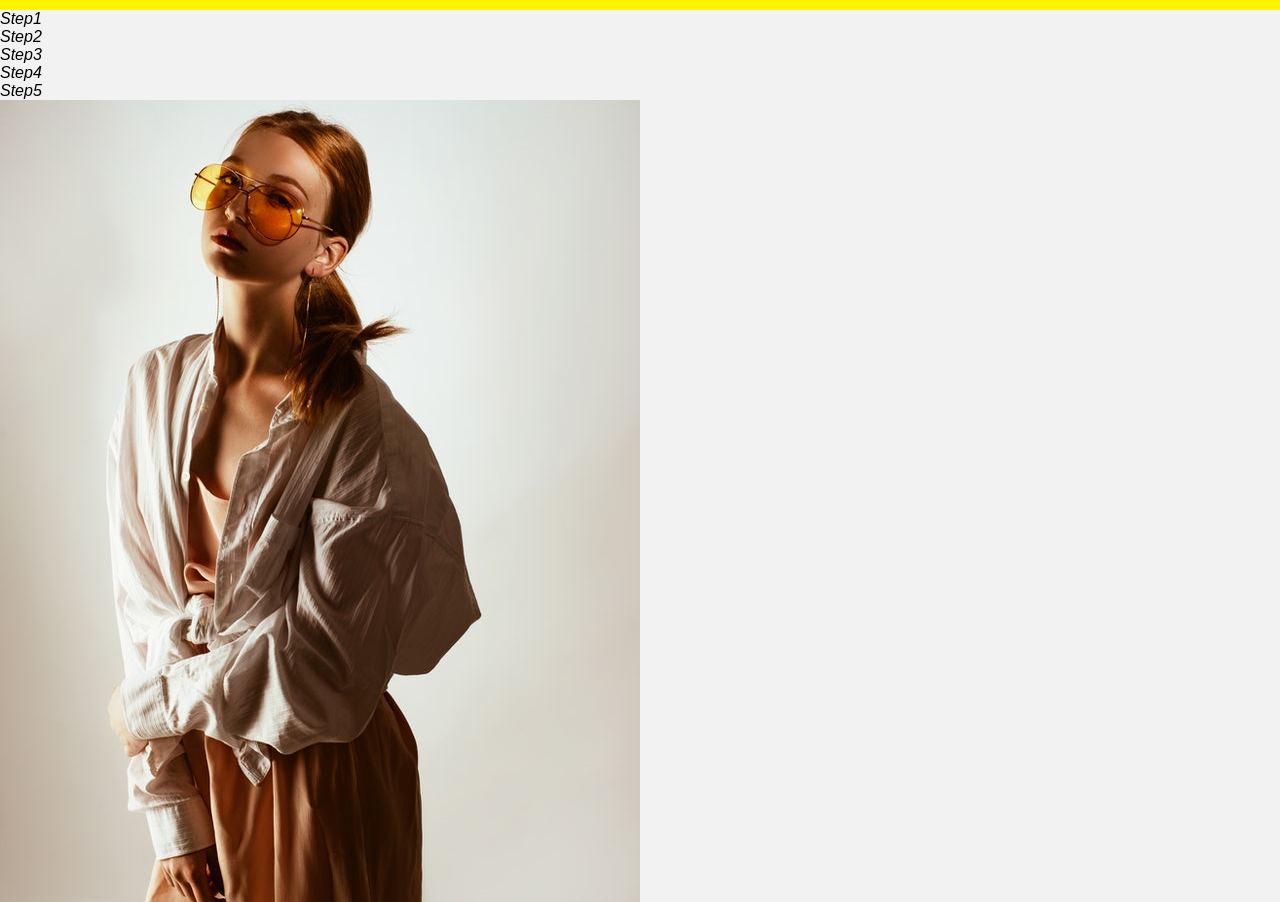
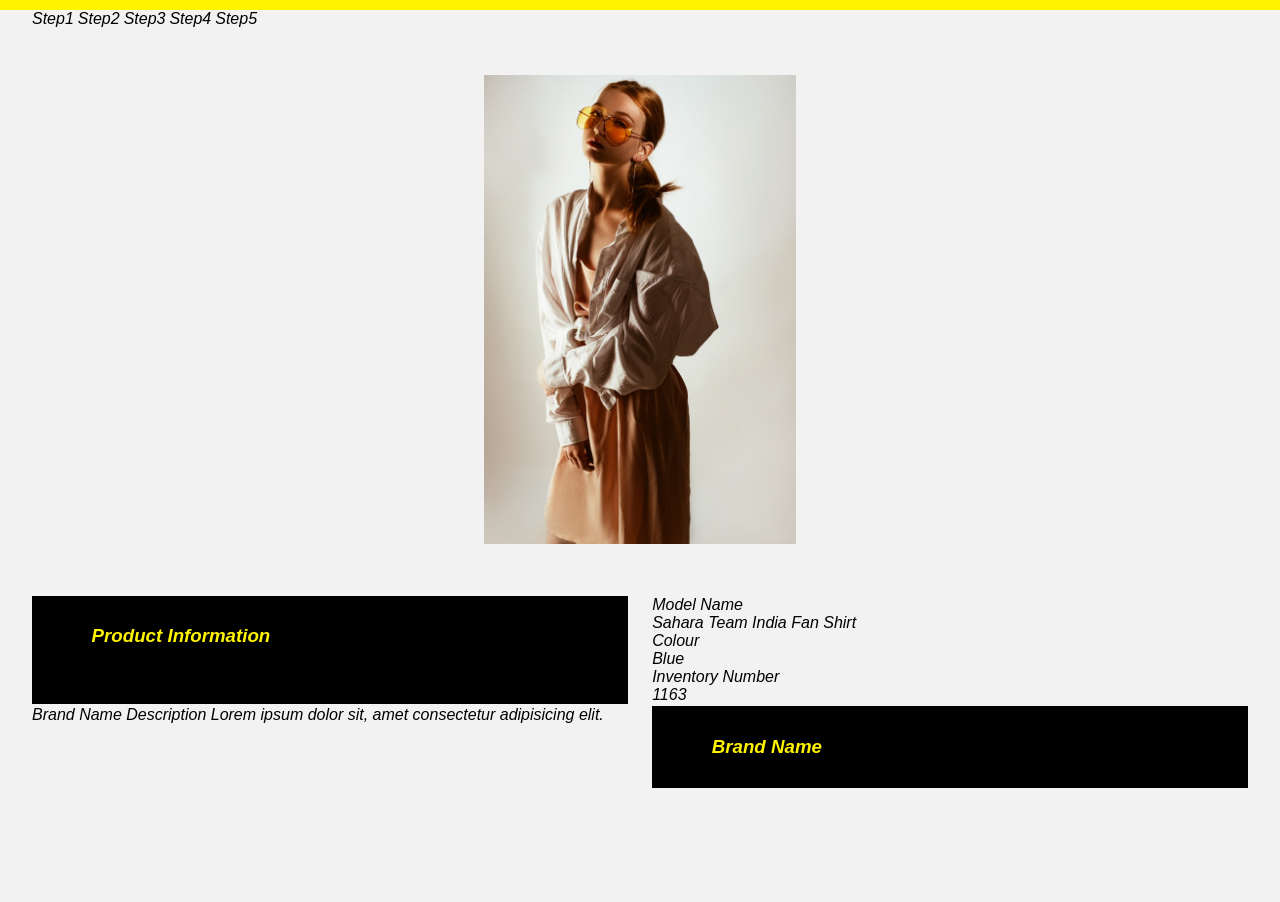
Before and after one commit to TeaTreeDmitri/Dynamic-Content, a plain HTML site: page product.html in a window 1280 px wide. Shown: the part 50-952 px from the top of the page. Drawn offline with Linux system fonts and the light colour scheme; a web font is replaced by a local one.

Commit message:
css to product list, and product

```diff
--- a/product.html
+++ b/product.html
@@ -19,7 +19,7 @@
       </nav>
     </header>
 
-    <main>
+    <main class="mainProduct">
       <ol class="breadcrumbs">
         <li>Step1</li>
         <li>Step2</li>
@@ -40,32 +40,25 @@
           <dt>Inventory Number</dt>
           <dd>1163</dd>
         </dl>
-        <h3>Brand Name</h3>
+        <h3 class="brandName">Brand Name</h3>
         <p>
           Brand Name Description Lorem ipsum dolor sit, amet consectetur
-          adipisicing elit. Voluptatum vitae a, ex maiores facilis atque
-          accusamus asperiores hic nesciunt pariatur beatae voluptate autem
-          veniam ipsa tempore minima officiis qui numquam. Dignissimos quaerat
-          ea cupiditate, numquam harum explicabo iste magni autem commodi
-          laboriosam tempora sit. Facere maxime, praesentium rerum sed
-          assumenda, voluptates facilis voluptatem dolores sit officiis
-          cupiditate voluptatibus dicta consectetur.
+          adipisicing elit.
         </p>
       </section>
-      <section class="puchaseBox">
-        <h3>Product Title</h3>
+       <section class="purchaseBox">
+        <h3 class="productTitle">Product Title</h3>
         <p>nike | tshirts</p>
         <form>
           <label>
-              <!-- Not sure what's up with Axe Linter Label under here vvvvv -->
-            <select-name="size">
+<select-name="size">
               <option>S</option>
               <option>M</option>
               <option>L</option>
               <option>XL</option>
             </select>
           </label>
-          <button>Add to Basket</button>
+           <button>Add to Basket</button>
         </form>
       </section>
     </main>
--- a/style.css
+++ b/style.css
@@ -1,3 +1,4 @@
+/* GLOBAL//////////////////////////////////////////////////////////////// */
 * {
     margin: 0;
     padding: 0;
@@ -45,9 +46,10 @@ a {
     text-decoration: none;
 }
 
-p {
+p, dl {
     font-family: apparat,sans-serif;
-    font-weight: 600;
+    font-weight: 400;
+    font-style: italic;
 }
 
 li {
@@ -58,11 +60,17 @@ li {
 
 body {
     background-color: #F2F2F2;
-    width: 100vw;
+    width: 100%;
 }
 
-main {
-    width: 100vw;
+/* PRODUCT VIEW//////////////////////////////////////////////////// */
+.mainProduct {
+    width: 95vw;
+    display: grid;
+    margin: auto;
+    grid-template-columns: 1fr;
+    grid-template-rows: 5% 40% 10% 23% 20%;
+
 }
 
 .mainNav {
@@ -76,14 +84,73 @@ main {
     height: 7%;
 }
 
-.breadCrumbs {
-    /* display: inline-block; */
+.breadcrumbs {
+    grid-area: 1 / 1 / 2 / 2;
 }
 
+li {
+    display: inline-block;
+}
+
+
 .productCard {
-    height: 50%;
+    height: 100%;
+    width: 100%;
+    grid-area: 2 / 1 / 3 / 2;
 }
 
 .productImage {
-    max-height: 60%;
+    max-width: 70%;
+    max-height: 90%;
+    display: block;
+    margin: 0 auto;
+
 }
+
+.info {
+    grid-area: 3 / 1 / 4 / 2 ;
+    display: grid;
+    grid-template-columns: 1fr 1fr;
+    gap: 2%;
+}
+
+.info > h3 {
+    padding: 5% 10%;
+}
+
+.brandName {
+    grid-area: 2 / 2 / 3 / 3;
+}
+
+.info > dl {
+    grid-area: 1 / 2 / 2 / 3 ;
+}
+
+.purchaseBox {
+    grid-area: 5 / 1 / 6 / 2;
+    height: auto;
+}
+
+/* productList///////////////////////////////////////////////////////// */
+
+.mainProductList {
+    display: flex;
+    width: 95vw;
+    margin: auto;
+    flex-wrap: wrap;
+    gap: 5%;
+}
+
+.mainProductList > h2 {
+    display: block;
+    width: 100%;
+}
+
+.mainProductList > article {
+    min-width: fit-content;
+    max-width: 80%;
+}
+
+.smallProduct > img {
+    max-height: 250px;
+}
```
Also changed, not shown: productlist.html (+6 -6 lines), 1 other file.
